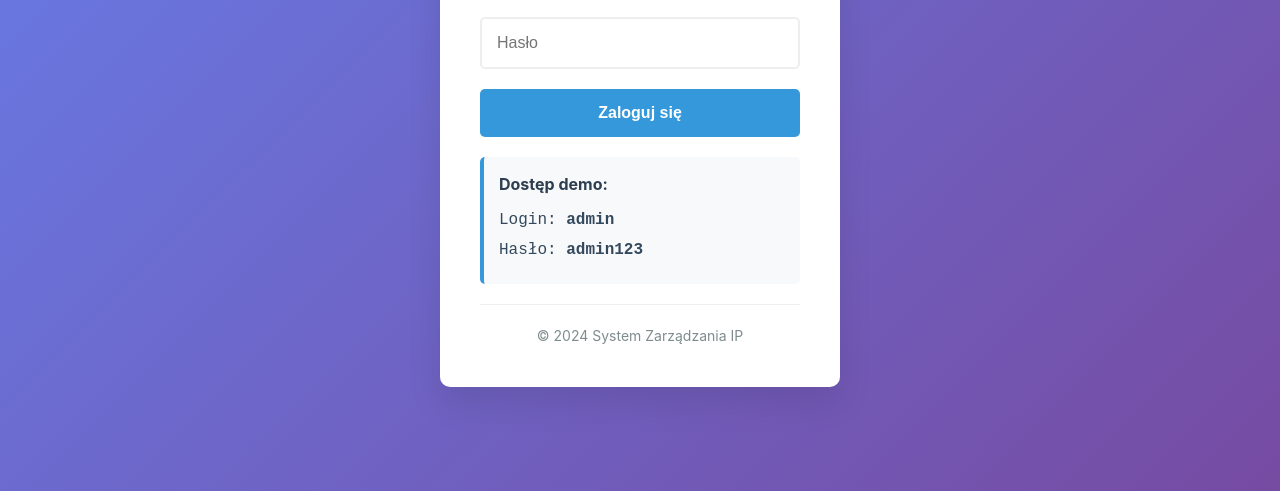
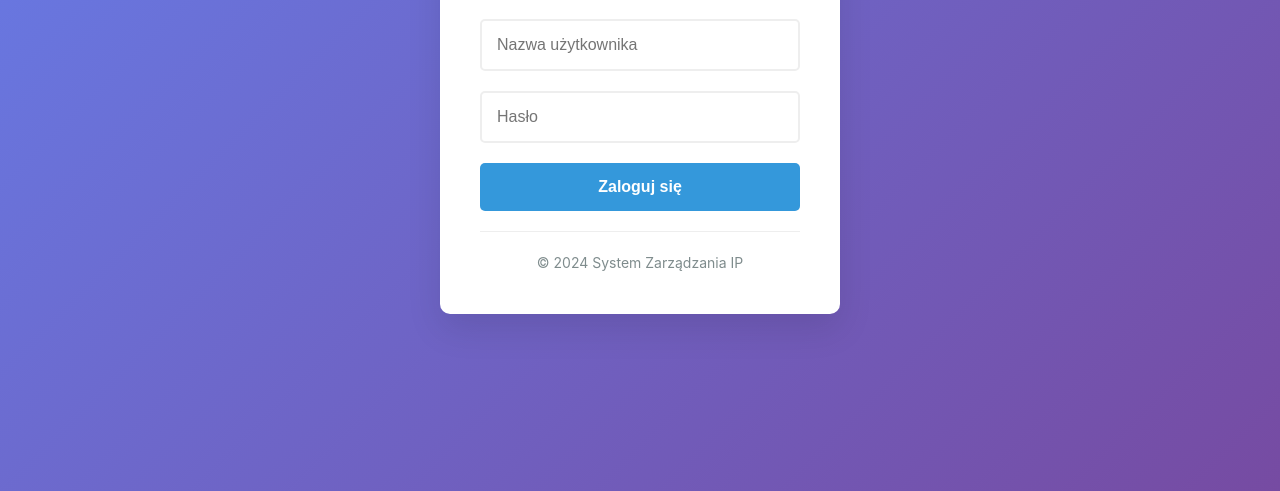
Before and after one commit to VladlenAlf/IP_Management_App, a website: page login.html in a window 1280 px wide. Shown: the part 309-800 px from the top of the page. Drawn offline with Linux system fonts and the light colour scheme; no server answers.

Commit message:
feat: Add environment configuration for admin credentials and update README instructions

```diff
--- a/login.html
+++ b/login.html
@@ -89,25 +89,6 @@
             color: #7f8c8d;
             font-size: 14px;
         }
-
-        .demo-credentials {
-            background: #f8f9fa;
-            padding: 15px;
-            border-radius: 5px;
-            margin-top: 20px;
-            border-left: 4px solid #3498db;
-        }
-
-        .demo-credentials h4 {
-            margin-bottom: 10px;
-            color: #2c3e50;
-        }
-
-        .demo-credentials p {
-            margin: 5px 0;
-            font-family: 'Courier New', monospace;
-            color: #34495e;
-        }
     </style>
 </head>
 <body>
@@ -131,12 +112,6 @@
                     Zaloguj się
                 </button>
             </form>
-
-            <div class="demo-credentials">
-                <h4>Dostęp demo:</h4>
-                <p>Login: <strong>admin</strong></p>
-                <p>Hasło: <strong>admin123</strong></p>
-            </div>
 
             <div class="login-footer">
                 © 2024 System Zarządzania IP
--- a/package.json
+++ b/package.json
@@ -24,6 +24,7 @@
   "dependencies": {
     "bcrypt": "^5.1.1",
     "cors": "^2.8.5",
+    "dotenv": "^16.6.0",
     "express": "^4.18.2",
     "express-session": "^1.17.3",
     "multer": "^1.4.5-lts.1",
```
Also changed, not shown: server.js (+10 -4 lines), README.md, 2 other files.
